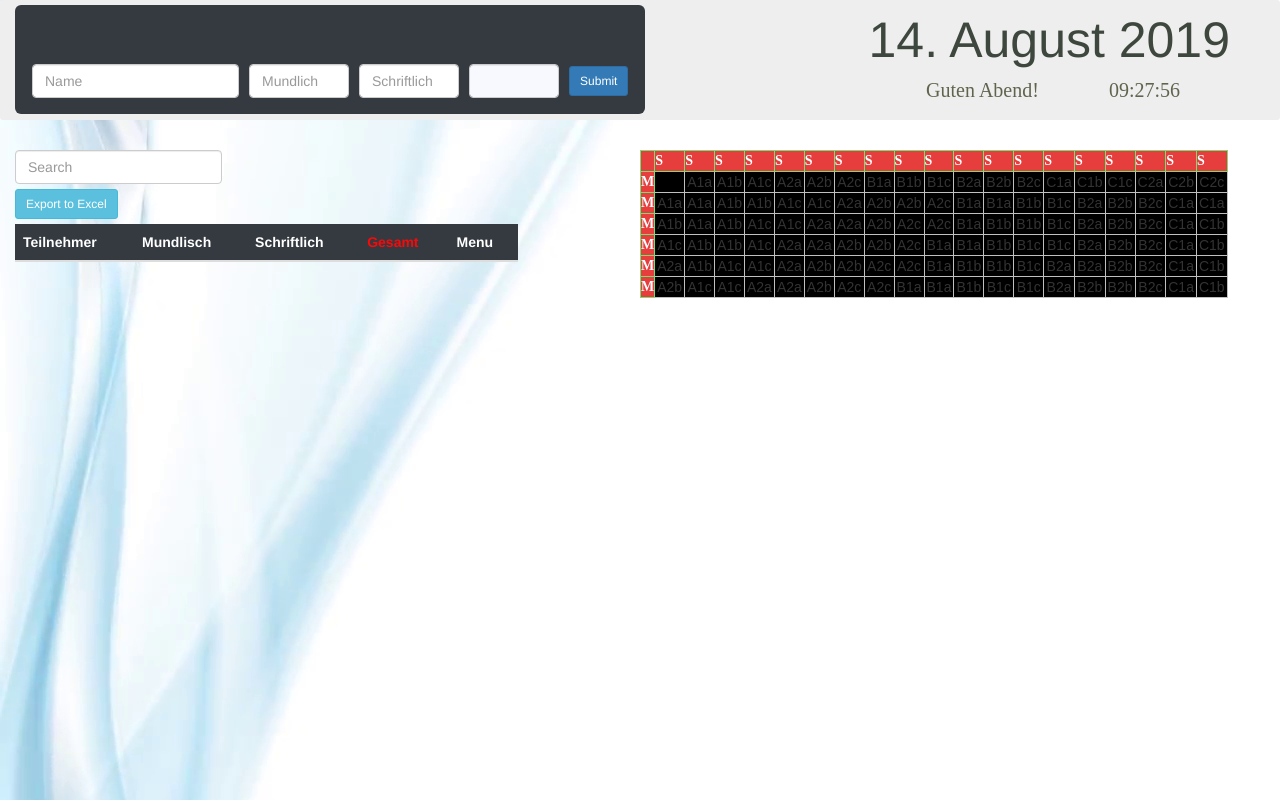
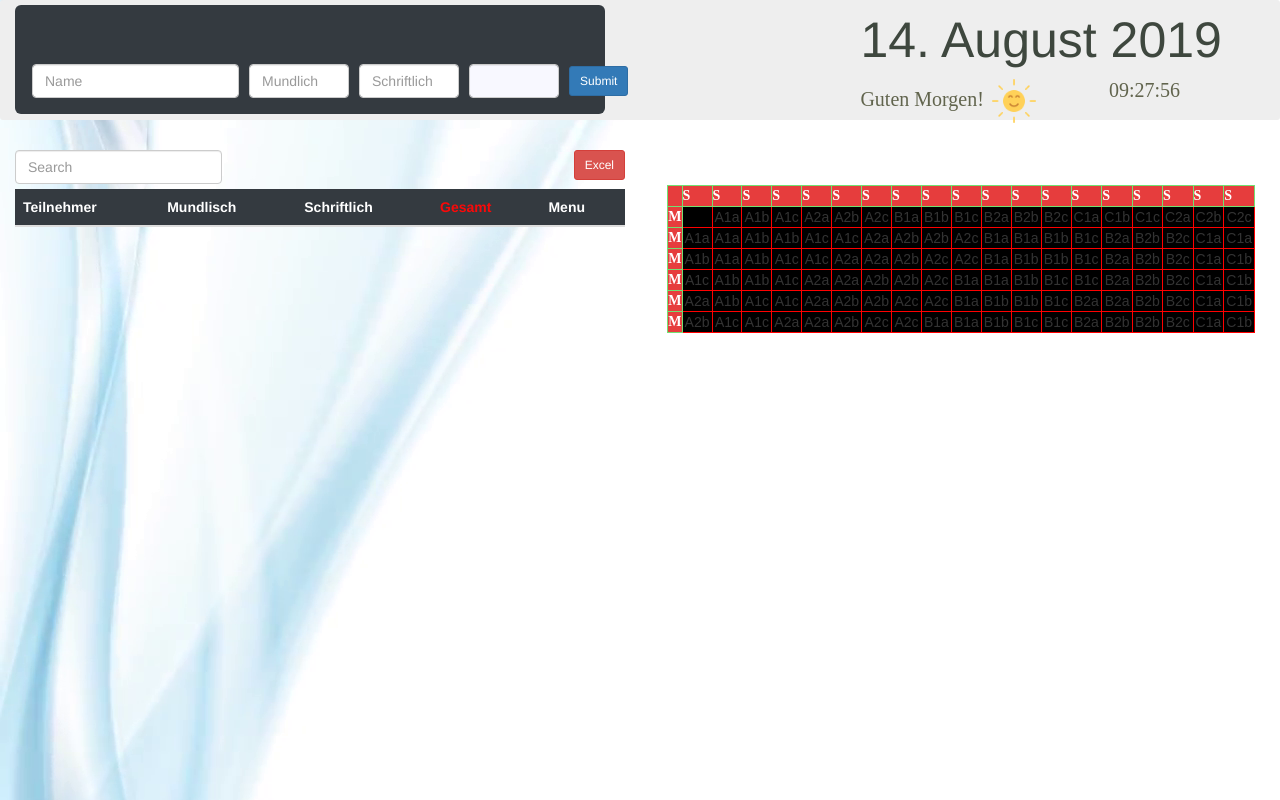
Before and after one commit to mauro16/tabela, a plain HTML site: page index.html in a window 1280 px wide. Drawn offline with nearby package versions, Linux system fonts and the light colour scheme.

Commit message:
NEW CRUD

```diff
--- a/css/styles.css
+++ b/css/styles.css
@@ -2,6 +2,20 @@ body{
     background-image: url("/img/bg.png");
 	width: auto;
 	height:auto;
+}
+
+#table{
+    width: 100%;
+    float: left;
+}
+.searchtbl{
+   background-color: black;
+   width: 50%;
+   float: right;
+   margin-left: 10px;
+   margin-right: 10px;
+   margin-top: 35px;
+
 }
     table.searchtbl td, table.pricing th {
         text-align: center;
@@ -16,9 +30,10 @@ body{
          font-family: 'Times New Roman', Times, serif
     }
     table.searchtbl td {
-        border: 1px solid silver;
+        border: 1px solid red;
          font-size: 14px;
         font-family: Arial;
+
     }
    .highlighted {
         color: white;
@@ -58,24 +73,6 @@ body{
 
 * {
   box-sizing: border-box;
-}
-
-.box1 {
-  float: left;
-  width: 50%;
-  padding-left: 0px;
-    padding-top: 0px;
-    padding-right: 0px;
-  height: auto;
-}
-
-.box2 {
-  float: right;
-  width:50%;
-  padding-right: 0px;
-  padding-top: 0px;
-    padding-left: 0px;
-  height: auto;
 }
 
 .clearfix::after {
@@ -127,6 +124,7 @@ label {
 #name{
     width: auto;
     text-transform: capitalize;
+
 }
 
 #m{
@@ -191,3 +189,11 @@ td {
     width: 20px;
     padding-top: 0px;
 }
+
+.table tbody{
+         text-transform: capitalize;
+}
+
+#btnExcel{
+    float: right;
+}
--- a/index.html
+++ b/index.html
@@ -19,6 +19,7 @@
             </div>
             <div class="msg">
                 <span id="msg"></span>
+                <img src="./img/day.png" style="width: 50px;" height="50px;" id="sol">
             </div>
         </div>
 
@@ -26,10 +27,10 @@
 
             <div class="container">
 
-                <button type="button" class="btn btn-dark btn-circle btn-lg" style="width: auto; cursor: default;">
+                <button type="button" class="btn btn-dark btn-circle btn-lg" style="width: 71%; cursor: default;">
                     <br><br>
-                    <input type="text" class="form-control mb-2 mr-sm-2" name="name" id="name" placeholder="Name"
-                        required>
+                    <input type="text" class="form-control mb-2 mr-sm-2" maxlength="29" name="name" id="name"
+                        placeholder="Name" required>
 
                     <input type="text" class="form-control mb-2 mr-sm-2" maxlength="3" name="m" id="m"
                         placeholder="Mundlich" onkeyup="VerticalM()" required>
@@ -50,13 +51,19 @@
 
         <div class="box1">
 
-            <div class="container col-sm-10">
+            <div class="container col-sm-6">
+                <!--BUTTON EXPORT EXCEL-->
+                <div id="btnExcel">
+                    <input type="button" class="btn btn-danger btn-circle btn-sm " id="btnExport" value="Excel"
+                        onclick="exportTableToExcel('table', 'Teilnehmer')">
+                </div>
+
+
                 <!--Botao pesquisar-->
                 <input type="search" class="form-control mb-2 mr-sm-2 inline" id="txtBuscar" style="width: auto;"
                     placeholder="Search">
-                <!--BUTTON EXPORT EXCEL-->
-                <input type="button" class="btn btn-info mb-2 btn-circle btn-sm fas fa-file" id="btnExport"
-                    value="Export to Excel" onclick="exportTableToExcel('table', 'Teilnehmer')">
+
+
                 <table class="table table-dark table-hover" id="table">
                     <thead>
                         <tr>
@@ -78,7 +85,8 @@
 
         <!--TABELA NOTAS-->
         <div class="box2">
-            <table class='searchtbl' style="background-color: black">
+            <div class="container col-sm-6">
+                <table class='searchtbl'>
                     <tr>
                         <th style="width:5px;height:5px"></th>
                         <th style="width:20px;">S</th>
@@ -237,6 +245,8 @@
                 </table>
             </div>
 
+        </div>
+
         <script src="http://code.jquery.com/jquery-2.1.1.min.js" type="text/javascript"></script>
         <script src="js/bootstrap.min.js" type="text/javascript"></script>
         <script src="js/jquery.sortelements.js" type="text/javascript"></script>
--- a/js/script.js
+++ b/js/script.js
@@ -35,8 +35,8 @@ function insertNewRecord(data) {
     cell4.innerHTML = data.g;
 
     cell4 = newRow.insertCell(4);
-    cell4.innerHTML = `<button type="button" onClick="onEdit(this)" class="btn btn-primary">Edit</button>
-                       <button type="button" onClick="onDelete(this)" class="btn btn-danger">Delete</button> `;
+    cell4.innerHTML = `<button type="button" onClick="onEdit(this)" class="btn btn-primary btn-sm">Edit</button>
+                       <button type="button" onClick="onDelete(this)" class="btn btn-danger btn-sm">Delete</button> `;
 }
 
 function resetForm() {
@@ -86,24 +86,21 @@ setInterval(() => {
     dateAtualEL.innerHTML = dt;
     horaAtualEL.innerHTML = hr;
 
-    if (hr < 5) {
-        dia.innerHTML = "Guten Abend";
+    //Messagem Saudacoes
+    hr = new Date();
+    hour = hr.getHours();
+    if (hour < 12) {
+        dia.innerHTML = "Guten Morgen!";
     }
     else
-        if (hr < 8) {
-            dia.innerHTML = "guten morgen!";
+        if (hour < 18) {
+            dia.innerHTML = "Guten Tag!";
         }
-        else
-            if (hr < 12) {
-                dia.innerHTML = "guten morgen!";
-            }
-            else
-                if (hr < 18) {
-                    dia.innerHTML = "Guten nachmittag!";
-                }
-                else {
-                    dia.innerHTML = "Guten Abend!";
-                }
+        else {
+            dia.innerHTML = "Guten Abend";
+            document.getElementById('sol').remove()
+        }
+
 }, 1000);
 
 //*END* GET DATE AND TIME
@@ -234,8 +231,8 @@ function HorizonzalS() {
     });
 }
 //END HORIZONTAL INPUT TEXT "TxtSchriftlich"
+
 // Function to observe the inputs and take the intersection
-
 $('#m, #s').on('blur', (e) => {
     linhas = document.querySelectorAll('.searchtbl tr');
     across = linhas[Vindex].cells[Hindex]
```
Also changed, not shown: img/day.png (added), img/morning.png (added), img/nigth.png (added). Lines whose indentation alone changed are shown as unchanged.
